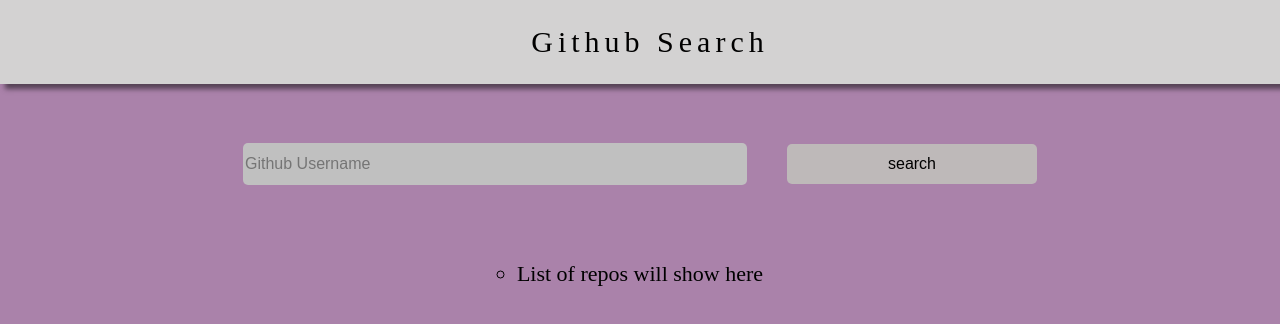
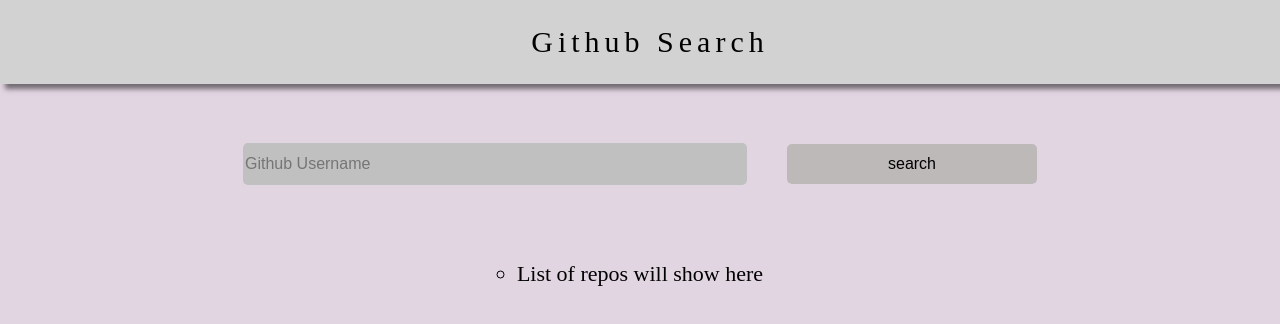
Before and after one commit to anas1503/Fetch_GithubData, a React (Create React App) app: page / in a window 1280 px wide. Shown: the top 324 px of the page. Built offline with nearby package versions, Linux system fonts and the light colour scheme.

Commit message:
first commit

```diff
--- a/src/App.css
+++ b/src/App.css
@@ -3,7 +3,7 @@
   margin: 0;
   padding:0;
   box-sizing: border-box;
-  background-color: rgb(170, 130, 170);
+  background-color: rgb(226, 213, 226);
 }
 
 
```
